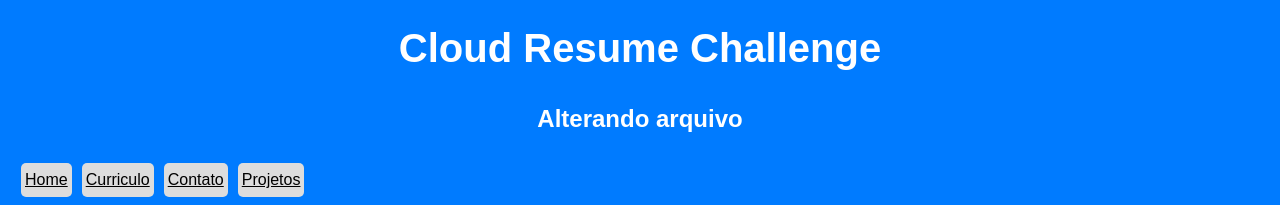
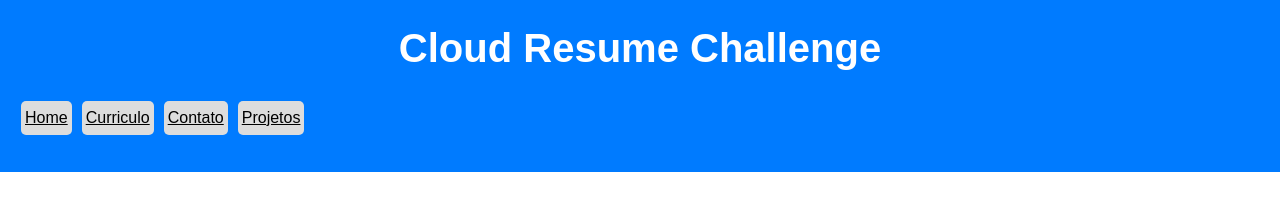
Before and after one commit to joaorodrigues1994/Cloud-Resume, a plain HTML site: page index.html in a window 1280 px wide. Shown: the top 205 px of the page. Drawn offline with Linux system fonts and the light colour scheme.

Commit message:
refactor:alter index.html

```diff
--- a/index.html
+++ b/index.html
@@ -9,7 +9,6 @@
 <body>
     <header>
         <h1>Cloud Resume Challenge</h1>
-        <h2>Alterando arquivo</h2>
         <nav>
             <ul>
                 <li>Home</li>
```
